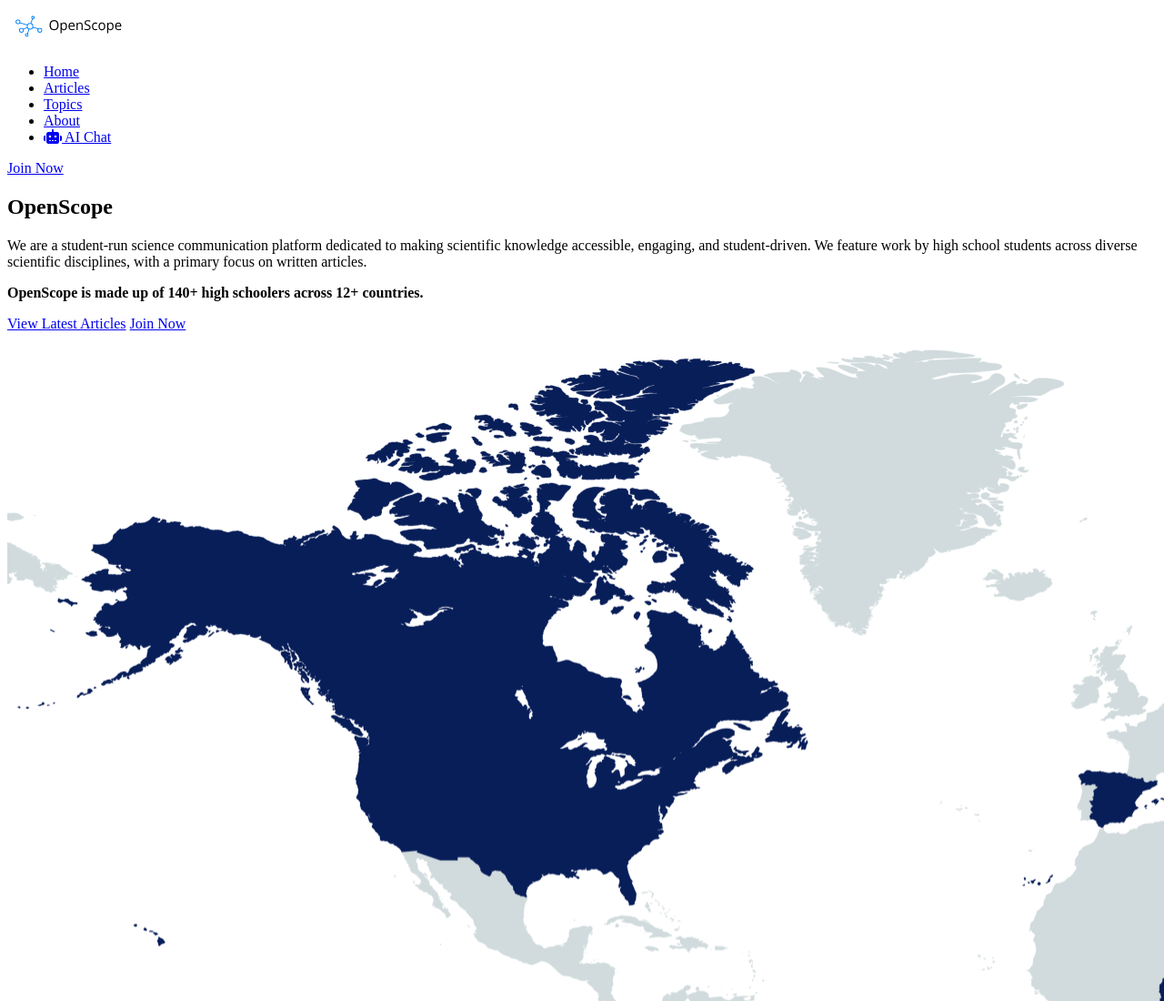
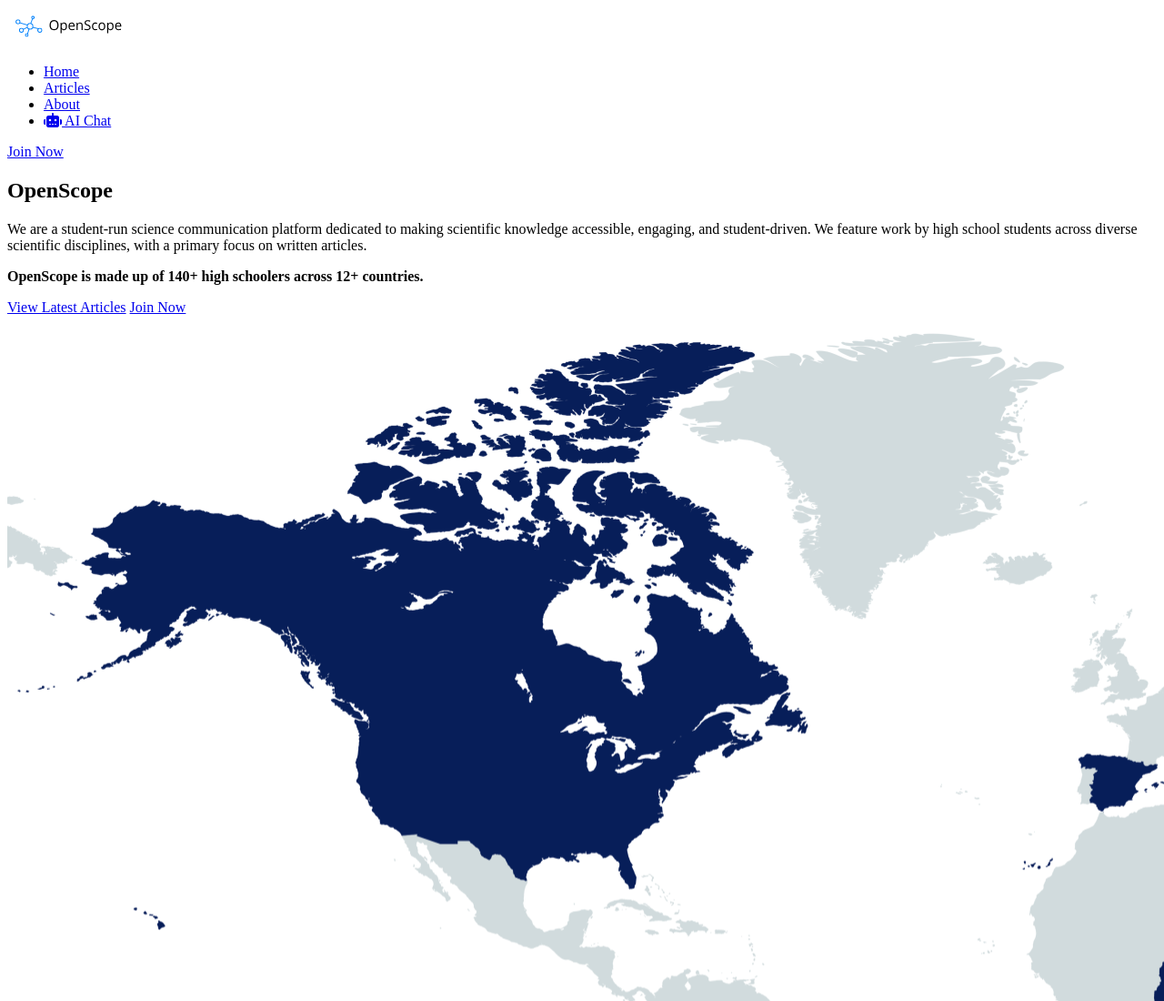
Before and after one commit to OpenScopeInitiative/OpenScopeWebsite, a website with bundled scripts: page index.html in a window 1280 px wide. Shown: the top 1100 px of the page at 91% size. Built offline with nearby package versions, Linux system fonts and the light colour scheme; a script that the page names is missing; a web font is replaced by a local one.

Commit message:
fix: remove topics on nav

```diff
--- a/index.html
+++ b/index.html
@@ -41,7 +41,6 @@
                 <ul>
                     <li><a href="index.html" class="active">Home</a></li>
                     <li><a href="src/pages/articles.html">Articles</a></li>
-                    <li><a href="src/pages/topics.html">Topics</a></li>
                     <li><a href="src/pages/about.html">About</a></li>
                     <li><a href="#" id="chat-toggle" class="chat-btn"><i class="fas fa-robot"></i> AI Chat</a></li>
                 </ul>
```
